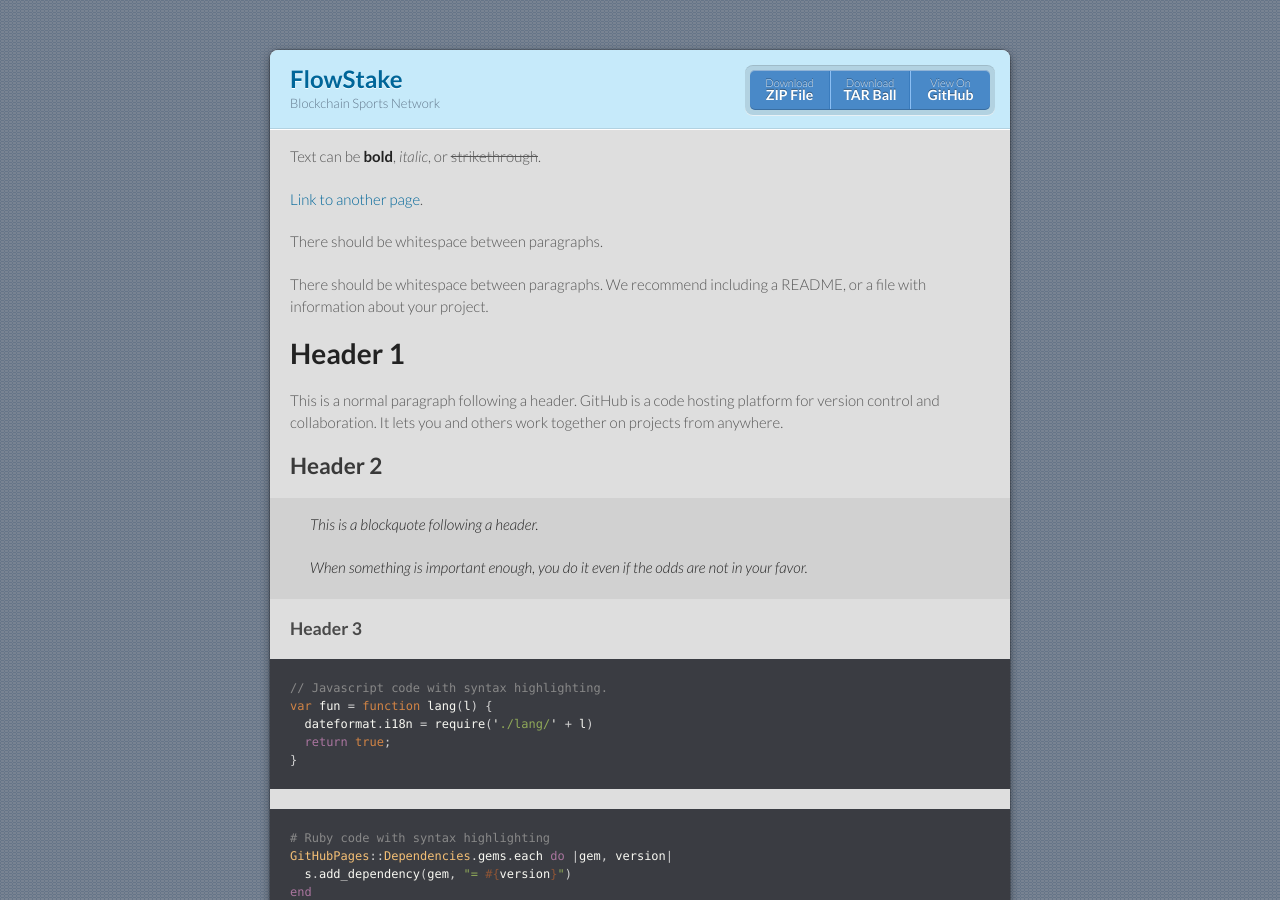
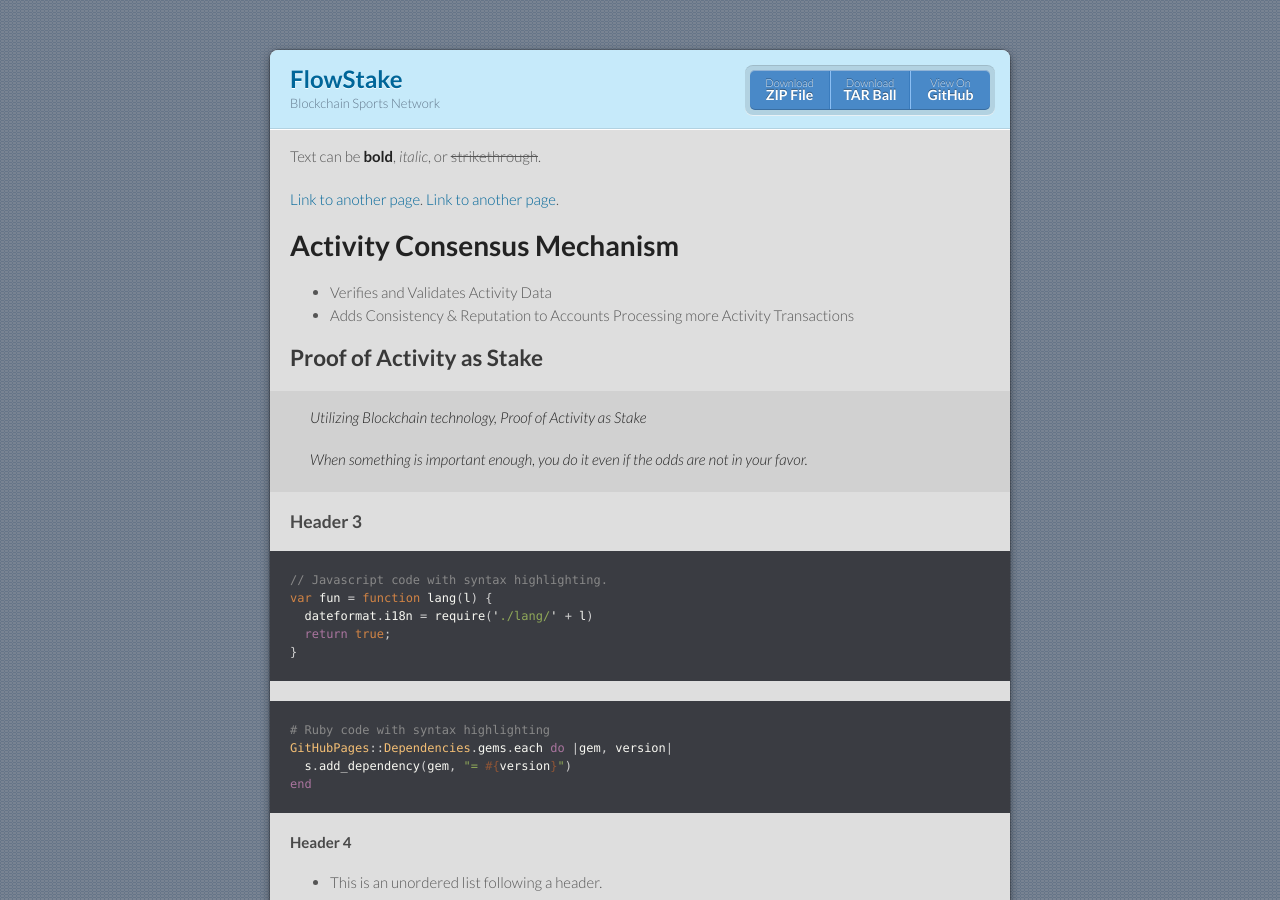
Before and after one commit to flowstake/flowstake.github.io, a Jekyll site: the page built from index.md, in a window 1280 px wide and 900 px high. Built offline with Jekyll 4.4.1, drawn with Linux system fonts in a browser that asks for light colours.

Commit message:
Update index.md

```diff
--- a/index.md
+++ b/index.md
@@ -5,18 +5,18 @@ layout: default
 Text can be **bold**, _italic_, or ~~strikethrough~~.
 
 [Link to another page](./another-page.html).
+[Link to another page](./another-page.html).
 
-There should be whitespace between paragraphs.
 
-There should be whitespace between paragraphs. We recommend including a README, or a file with information about your project.
+# Activity Consensus Mechanism
 
-# Header 1
+- Verifies and Validates Activity Data
+- Adds Consistency & Reputation to Accounts Processing more Activity Transactions
 
-This is a normal paragraph following a header. GitHub is a code hosting platform for version control and collaboration. It lets you and others work together on projects from anywhere.
 
-## Header 2
+## Proof of Activity as Stake
 
-> This is a blockquote following a header.
+> Utilizing Blockchain technology, Proof of Activity as Stake
 >
 > When something is important enough, you do it even if the odds are not in your favor.
 
```
